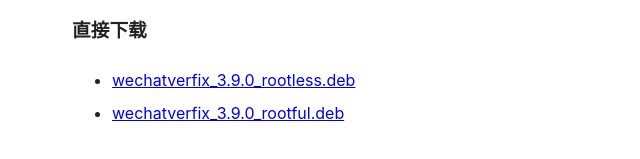
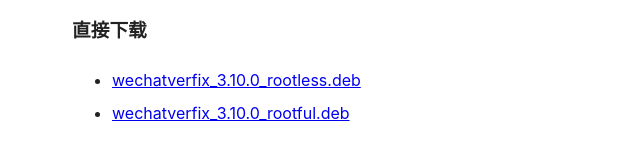
Before and after one commit to shitou6688/wvfix-repo, a plain HTML site: page index.html in a window 1280 px wide. Shown: the part 325-484 px from the top of the page, 228-868 px from the left. Drawn offline with Linux system fonts and the light colour scheme.

Commit message:
repo: 3.10.0

```diff
--- a/index.html
+++ b/index.html
@@ -13,6 +13,6 @@ li{margin:4px 0}</style>
 </ul>
 <h3>直接下载</h3>
 <ul>
-  <li><a href="debs/wechatverfix_3.9.0_rootless.deb">wechatverfix_3.9.0_rootless.deb</a></li>
-  <li><a href="debs/wechatverfix_3.9.0_rootful.deb">wechatverfix_3.9.0_rootful.deb</a></li>
+  <li><a href="debs/wechatverfix_3.10.0_rootless.deb">wechatverfix_3.10.0_rootless.deb</a></li>
+  <li><a href="debs/wechatverfix_3.10.0_rootful.deb">wechatverfix_3.10.0_rootful.deb</a></li>
 </ul>
```
Also changed, not shown: 6 other files.
